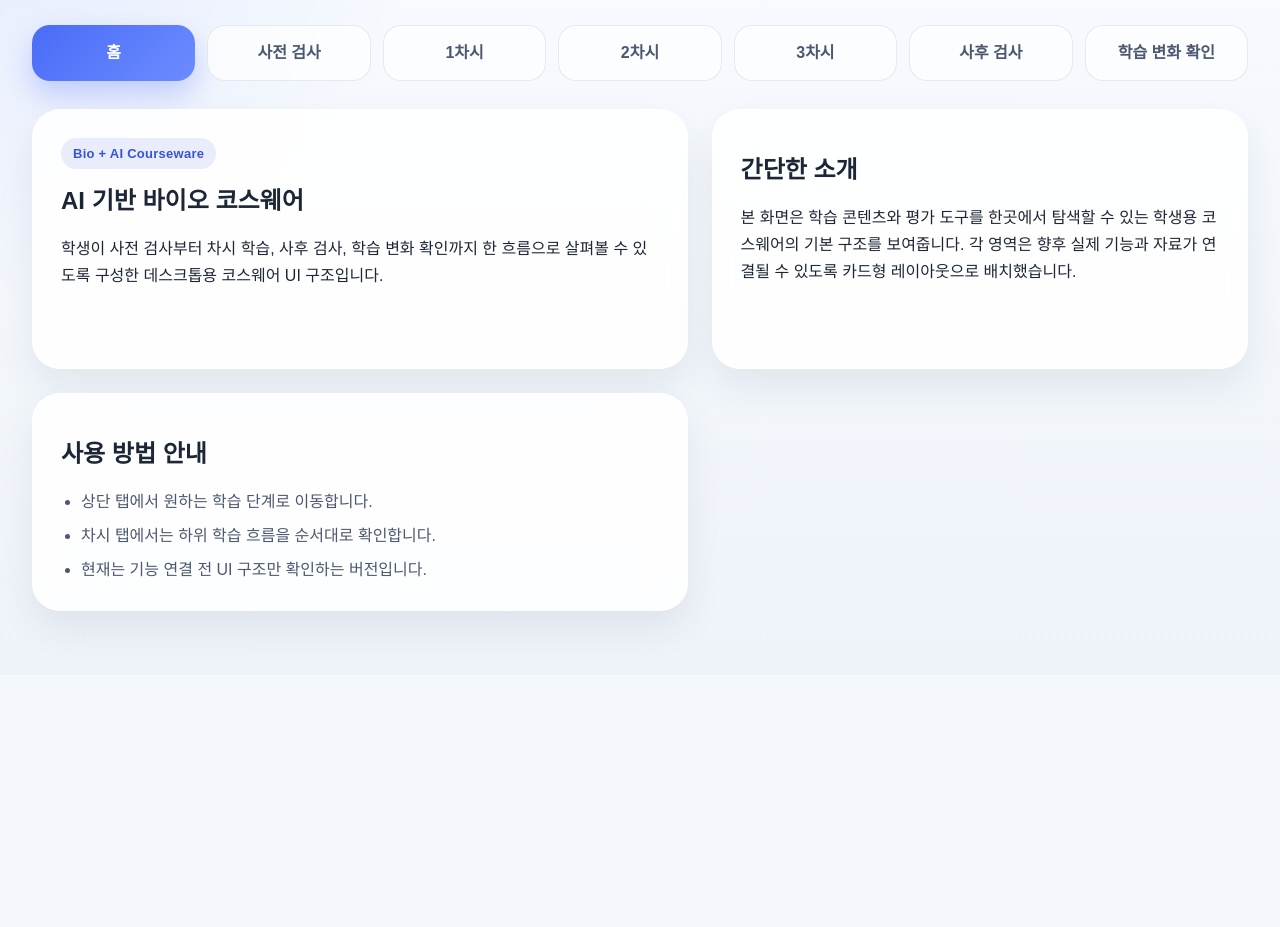
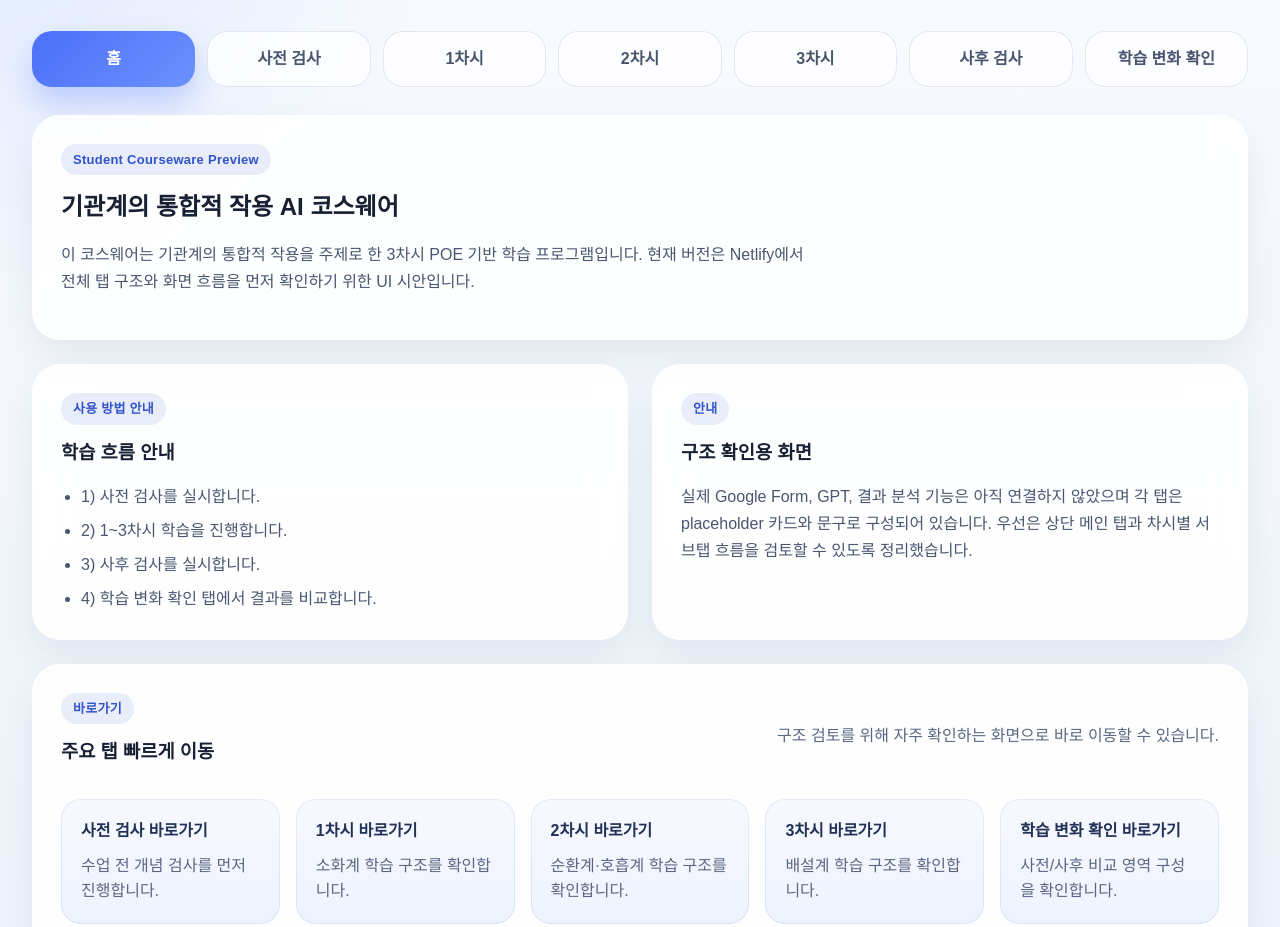
Before and after one commit to BioTeacher-AI/Bio-AI-Courseware, a React (Vite) app: page / in a window 1280 px wide. Shown: the part 125-1052 px from the top of the page. Before the commit the page ends 800 px from the top, so only its background shows below. Built offline with nearby package versions, Linux system fonts and the light colour scheme.

Commit message:
Refine courseware structure preview UI

```diff
--- a/index.html
+++ b/index.html
@@ -3,7 +3,7 @@
   <head>
     <meta charset="UTF-8" />
     <meta name="viewport" content="width=device-width, initial-scale=1.0" />
-    <title>AI 코스웨어</title>
+    <title>기관계의 통합적 작용 AI 코스웨어</title>
     <script type="module" src="/src/main.jsx"></script>
   </head>
   <body>
--- a/src/App.jsx
+++ b/src/App.jsx
@@ -19,16 +19,58 @@ const lessonSubTabs = [
   { id: 'explain', label: '설명하기' }
 ];
 
-const lessonTitles = {
-  lesson1: '1차시',
-  lesson2: '2차시',
-  lesson3: '3차시'
+const lessonContent = {
+  lesson1: {
+    title: '1차시: 소화계',
+    summary: '소화계의 구조와 기능을 관찰하고 POE 흐름에 따라 학습하는 영역입니다.',
+    placeholders: {
+      goal: '1차시 학습목표가 들어갈 영역입니다.',
+      video: '1차시 동기유발 영상이 들어갈 영역입니다.',
+      icebreak: '1차시 생각 열기 질문이 들어갈 영역입니다.',
+      experiment: '1차시 실험 준비물, 방법, 실험 영상이 들어갈 영역입니다.',
+      predict: '1차시 예상하기(GPT 활용) 영역입니다.',
+      explain: '1차시 설명하기(GPT 활용) 영역입니다.'
+    }
+  },
+  lesson2: {
+    title: '2차시: 순환계·호흡계',
+    summary: '순환계와 호흡계의 통합적 작용을 중심으로 학습하는 영역입니다.',
+    placeholders: {
+      goal: '2차시 학습목표가 들어갈 영역입니다.',
+      video: '2차시 동기유발 영상이 들어갈 영역입니다.',
+      icebreak: '2차시 생각 열기 질문이 들어갈 영역입니다.',
+      experiment: '2차시 실험 준비물, 방법, 실험 영상이 들어갈 영역입니다.',
+      predict: '2차시 예상하기(GPT 활용) 영역입니다.',
+      explain: '2차시 설명하기(GPT 활용) 영역입니다.'
+    }
+  },
+  lesson3: {
+    title: '3차시: 배설계',
+    summary: '배설계의 역할을 탐구하며 학습 내용을 정리하는 영역입니다.',
+    placeholders: {
+      goal: '3차시 학습목표가 들어갈 영역입니다.',
+      video: '3차시 동기유발 영상이 들어갈 영역입니다.',
+      icebreak: '3차시 생각 열기 질문이 들어갈 영역입니다.',
+      experiment: '3차시 실험 준비물, 방법, 실험 영상이 들어갈 영역입니다.',
+      predict: '3차시 예상하기(GPT 활용) 영역입니다.',
+      explain: '3차시 설명하기(GPT 활용) 영역입니다.'
+    }
+  }
 };
 
-const homeHighlights = [
-  '상단 탭에서 원하는 학습 단계로 이동합니다.',
-  '차시 탭에서는 하위 학습 흐름을 순서대로 확인합니다.',
-  '현재는 기능 연결 전 UI 구조만 확인하는 버전입니다.'
+const quickLinks = [
+  { id: 'pretest', title: '사전 검사 바로가기', caption: '수업 전 개념 검사를 먼저 진행합니다.' },
+  { id: 'lesson1', title: '1차시 바로가기', caption: '소화계 학습 구조를 확인합니다.' },
+  { id: 'lesson2', title: '2차시 바로가기', caption: '순환계·호흡계 학습 구조를 확인합니다.' },
+  { id: 'lesson3', title: '3차시 바로가기', caption: '배설계 학습 구조를 확인합니다.' },
+  { id: 'progress', title: '학습 변화 확인 바로가기', caption: '사전/사후 비교 영역 구성을 확인합니다.' }
+];
+
+const usageSteps = [
+  '1) 사전 검사를 실시합니다.',
+  '2) 1~3차시 학습을 진행합니다.',
+  '3) 사후 검사를 실시합니다.',
+  '4) 학습 변화 확인 탭에서 결과를 비교합니다.'
 ];
 
 function App() {
@@ -40,8 +82,7 @@ function App() {
   });
 
   const isLessonTab = ['lesson1', 'lesson2', 'lesson3'].includes(activeTopTab);
-
-  const activeLessonTitle = lessonTitles[activeTopTab];
+  const activeLesson = lessonContent[activeTopTab];
   const activeSubTab = lessonTabState[activeTopTab];
   const activeSubTabLabel = useMemo(
     () => lessonSubTabs.find((tab) => tab.id === activeSubTab)?.label ?? '',
@@ -55,100 +96,95 @@ function App() {
     }));
   };
 
-  const renderContent = () => {
-    if (activeTopTab === 'home') {
-      return (
+  const renderHome = () => (
+    <div className="page-stack">
+      <section className="card hero-card">
+        <div className="hero-copy">
+          <span className="section-tag">Student Courseware Preview</span>
+          <h2>기관계의 통합적 작용 AI 코스웨어</h2>
+          <p>
+            이 코스웨어는 기관계의 통합적 작용을 주제로 한 3차시 POE 기반 학습 프로그램입니다.
+            현재 버전은 Netlify에서 전체 탭 구조와 화면 흐름을 먼저 확인하기 위한 UI 시안입니다.
+          </p>
+        </div>
+      </section>
+
       <div className="content-grid content-grid--home">
-          <section className="card hero-card">
-            <span className="eyebrow">Bio + AI Courseware</span>
-            <h1>AI 기반 바이오 코스웨어</h1>
-            <p className="hero-text">
-              학생이 사전 검사부터 차시 학습, 사후 검사, 학습 변화 확인까지 한 흐름으로 살펴볼 수 있도록
-              구성한 데스크톱용 코스웨어 UI 구조입니다.
-            </p>
+        <section className="card info-card">
+          <span className="section-tag">사용 방법 안내</span>
+          <h3>학습 흐름 안내</h3>
+          <ul className="guide-list">
+            {usageSteps.map((step) => (
+              <li key={step}>{step}</li>
+            ))}
+          </ul>
         </section>
 
         <section className="card info-card">
-            <h2>간단한 소개</h2>
+          <span className="section-tag">안내</span>
+          <h3>구조 확인용 화면</h3>
           <p>
-              본 화면은 학습 콘텐츠와 평가 도구를 한곳에서 탐색할 수 있는 학생용 코스웨어의 기본 구조를
-              보여줍니다. 각 영역은 향후 실제 기능과 자료가 연결될 수 있도록 카드형 레이아웃으로 배치했습니다.
+            실제 Google Form, GPT, 결과 분석 기능은 아직 연결하지 않았으며 각 탭은 placeholder 카드와 문구로
+            구성되어 있습니다. 우선은 상단 메인 탭과 차시별 서브탭 흐름을 검토할 수 있도록 정리했습니다.
           </p>
         </section>
+      </div>
 
-          <section className="card info-card">
-            <h2>사용 방법 안내</h2>
-            <ul className="guide-list">
-              {homeHighlights.map((item) => (
-                <li key={item}>{item}</li>
+      <section className="card shortcuts-card">
+        <div className="section-heading">
+          <div>
+            <span className="section-tag">바로가기</span>
+            <h3>주요 탭 빠르게 이동</h3>
+          </div>
+          <p>구조 검토를 위해 자주 확인하는 화면으로 바로 이동할 수 있습니다.</p>
+        </div>
+        <div className="shortcut-grid">
+          {quickLinks.map((link) => (
+            <button
+              key={link.id}
+              type="button"
+              className="shortcut-card"
+              onClick={() => setActiveTopTab(link.id)}
+            >
+              <strong>{link.title}</strong>
+              <span>{link.caption}</span>
+            </button>
           ))}
-            </ul>
+        </div>
       </section>
     </div>
   );
-    }
 
-    if (activeTopTab === 'pretest') {
-      return (
-        <section className="card content-card">
-          <div className="section-header">
+  const renderAssessment = ({ title, description, buttonLabel }) => (
+    <div className="page-stack">
+      <section className="card assessment-card">
+        <div className="section-heading section-heading--align-start">
           <div>
-              <span className="section-tag">진단 평가</span>
-              <h2>사전 검사</h2>
+            <span className="section-tag">검사 안내</span>
+            <h2>{title}</h2>
           </div>
           <button type="button" className="primary-button">
-              검사 시작
+            {buttonLabel}
           </button>
         </div>
-          <p className="placeholder-text">
-            학습을 시작하기 전에 현재 이해 수준을 점검하는 사전 검사 안내 문구가 들어갈 영역입니다.
-          </p>
-        </section>
-      );
-    }
-
-    if (activeTopTab === 'posttest') {
-      return (
-        <section className="card content-card">
-          <div className="section-header">
-            <div>
-              <span className="section-tag">마무리 평가</span>
-              <h2>사후 검사</h2>
-            </div>
-            <button type="button" className="primary-button">
-              검사 시작
-            </button>
-          </div>
-          <p className="placeholder-text">사후 검사 안내와 마무리 점검 내용이 들어갈 영역입니다.</p>
-        </section>
-      );
-    }
-
-    if (activeTopTab === 'progress') {
-      return (
-        <div className="content-grid">
-          <section className="card content-card">
-            <span className="section-tag">성과 확인</span>
-            <h2>사전/사후 비교</h2>
-            <div className="placeholder-panel placeholder-panel--large">그래프 영역 placeholder</div>
+        <p className="body-text">{description}</p>
       </section>
 
-          <section className="card content-card">
-            <span className="section-tag">문항 분석</span>
-            <h2>문항별 분석</h2>
-            <div className="placeholder-panel">문항별 분석 영역 placeholder</div>
+      <section className="card placeholder-card">
+        <div className="placeholder-panel">추후 Google Form 또는 검사 모듈이 연결될 예정입니다.</div>
       </section>
     </div>
   );
-    }
 
-    if (isLessonTab) {
+  const renderLesson = () => {
+    const placeholderText = activeLesson.placeholders[activeSubTab];
+
     return (
       <div className="lesson-layout">
-          <section className="card lesson-sidebar">
-            <span className="section-tag">학습 흐름</span>
-            <h2>{activeLessonTitle}</h2>
-            <p>{activeLessonTitle}에서 확인할 세부 학습 단계를 선택하세요.</p>
+        <aside className="card lesson-sidebar">
+          <span className="section-tag">차시 서브탭</span>
+          <h2>{activeLesson.title}</h2>
+          <p>{activeLesson.summary}</p>
           <div className="subtab-list">
             {lessonSubTabs.map((tab) => {
               const isActive = lessonTabState[activeTopTab] === tab.id;
@@ -164,24 +200,87 @@ function App() {
               );
             })}
           </div>
+        </aside>
+
+        <section className="card lesson-content">
+          <div className="section-heading section-heading--stacked">
+            <div>
+              <span className="section-tag">{activeLesson.title}</span>
+              <h2>{activeSubTabLabel}</h2>
+            </div>
+            <p>{placeholderText}</p>
+          </div>
+          <div className="placeholder-panel placeholder-panel--lesson">{placeholderText}</div>
+        </section>
+      </div>
+    );
+  };
+
+  const renderProgress = () => (
+    <div className="page-stack">
+      <section className="card assessment-card">
+        <span className="section-tag">비교 확인</span>
+        <h2>학습 변화 확인</h2>
+        <p className="body-text">
+          사전 검사와 사후 검사 결과를 비교하여 학습 변화를 확인하는 영역입니다.
+        </p>
       </section>
 
-          <section className="card lesson-content">
-            <div className="section-header section-header--stacked">
+      <div className="content-grid">
+        <section className="card placeholder-card">
+          <div className="section-heading section-heading--stacked compact-gap">
             <div>
-                <span className="section-tag">{activeLessonTitle} 콘텐츠</span>
-                <h2>{activeSubTabLabel}</h2>
+              <span className="section-tag">그래프 영역</span>
+              <h3>사전/사후 비교 그래프</h3>
             </div>
-              <p className="section-description">
-                {activeLessonTitle} {activeSubTabLabel}가 들어갈 영역입니다.
-              </p>
           </div>
-            <div className="placeholder-panel placeholder-panel--lesson">
-              {activeLessonTitle} {activeSubTabLabel} placeholder content
+          <div className="placeholder-panel placeholder-panel--medium">
+            사전/사후 검사 비교 그래프가 들어갈 영역입니다.
+          </div>
+        </section>
+
+        <section className="card placeholder-card">
+          <div className="section-heading section-heading--stacked compact-gap">
+            <div>
+              <span className="section-tag">문항 분석</span>
+              <h3>문항별 변화 분석</h3>
+            </div>
+          </div>
+          <div className="placeholder-panel placeholder-panel--medium">
+            문항별 변화 분석 결과가 들어갈 영역입니다.
           </div>
         </section>
       </div>
+    </div>
   );
+
+  const renderContent = () => {
+    if (activeTopTab === 'home') {
+      return renderHome();
+    }
+
+    if (activeTopTab === 'pretest') {
+      return renderAssessment({
+        title: '사전 검사',
+        description: '1차시 수업 전 기관계 관련 사전 개념 검사를 실시하는 영역입니다.',
+        buttonLabel: '사전 검사 시작'
+      });
+    }
+
+    if (activeTopTab === 'posttest') {
+      return renderAssessment({
+        title: '사후 검사',
+        description: '3차시 수업 후 기관계 관련 사후 개념 검사를 실시하는 영역입니다.',
+        buttonLabel: '사후 검사 시작'
+      });
+    }
+
+    if (activeTopTab === 'progress') {
+      return renderProgress();
+    }
+
+    if (isLessonTab) {
+      return renderLesson();
     }
 
     return null;
@@ -191,13 +290,16 @@ function App() {
     <div className="app-shell">
       <header className="app-header">
         <div>
-          <span className="app-badge">Student UI Prototype</span>
-          <h1>AI 코스웨어 전체 구조</h1>
+          <span className="app-badge">AI Courseware Structure Preview</span>
+          <h1>학생용 AI 코스웨어 전체 구조 확인</h1>
         </div>
-        <p className="app-subtitle">상단 탭과 차시별 서브탭만으로 전체 학습 동선을 빠르게 검토할 수 있도록 구성했습니다.</p>
+        <p className="app-subtitle">
+          실제 기능 연결 전 단계에서 상단 메인 탭과 차시별 서브탭 흐름을 데스크톱 화면으로 먼저 검토할 수
+          있도록 구성했습니다.
+        </p>
       </header>
 
-      <nav className="top-tab-bar" aria-label="상단 학습 탭">
+      <nav className="top-tab-bar" aria-label="상단 메인 탭">
         {topTabs.map((tab) => {
           const isActive = activeTopTab === tab.id;
           return (
--- a/src/styles.css
+++ b/src/styles.css
@@ -1,7 +1,7 @@
 :root {
   font-family: 'Pretendard', 'Noto Sans KR', 'Apple SD Gothic Neo', sans-serif;
-  color: #1d2636;
-  background: #f4f7fb;
+  color: #182033;
+  background: #edf3fb;
   line-height: 1.5;
   font-weight: 400;
 }
@@ -14,8 +14,8 @@ body {
   margin: 0;
   min-width: 1280px;
   background:
-    radial-gradient(circle at top left, rgba(95, 127, 255, 0.12), transparent 28%),
-    linear-gradient(180deg, #f8fbff 0%, #eef3f9 100%);
+    radial-gradient(circle at top left, rgba(115, 151, 255, 0.18), transparent 26%),
+    linear-gradient(180deg, #f8fbff 0%, #edf3fb 100%);
 }
 
 button {
@@ -29,7 +29,7 @@ button {
 .app-shell {
   max-width: 1440px;
   margin: 0 auto;
-  padding: 40px 32px 56px;
+  padding: 40px 32px 64px;
 }
 
 .app-header {
@@ -37,24 +37,25 @@ button {
   justify-content: space-between;
   align-items: flex-end;
   gap: 24px;
-  margin-bottom: 24px;
+  margin-bottom: 28px;
 }
 
 .app-header h1 {
-  margin: 8px 0 0;
+  margin: 10px 0 0;
   font-size: 40px;
   line-height: 1.15;
 }
 
 .app-subtitle {
-  max-width: 520px;
+  max-width: 540px;
   margin: 0;
-  color: #5b667a;
+  color: #58647d;
   text-align: right;
+  font-size: 16px;
+  line-height: 1.7;
 }
 
 .app-badge,
-.eyebrow,
 .section-tag {
   display: inline-flex;
   align-items: center;
@@ -63,8 +64,8 @@ button {
   font-size: 13px;
   font-weight: 700;
   letter-spacing: 0.02em;
-  color: #3655d6;
-  background: rgba(54, 85, 214, 0.1);
+  color: #3153cb;
+  background: rgba(49, 83, 203, 0.1);
 }
 
 .top-tab-bar {
@@ -76,9 +77,10 @@ button {
 
 .top-tab,
 .subtab-button,
-.primary-button {
+.primary-button,
+.shortcut-card {
   border: none;
-  border-radius: 18px;
+  border-radius: 20px;
   cursor: pointer;
   transition:
     transform 0.2s ease,
@@ -89,36 +91,43 @@ button {
 
 .top-tab {
   padding: 16px 12px;
-  background: rgba(255, 255, 255, 0.72);
-  color: #4b5870;
+  background: rgba(255, 255, 255, 0.78);
+  color: #4a5670;
   font-weight: 700;
-  box-shadow: inset 0 0 0 1px rgba(127, 144, 170, 0.18);
+  box-shadow: inset 0 0 0 1px rgba(115, 128, 159, 0.18);
 }
 
 .top-tab:hover,
 .subtab-button:hover,
-.primary-button:hover {
+.primary-button:hover,
+.shortcut-card:hover {
   transform: translateY(-1px);
-  box-shadow: 0 12px 24px rgba(53, 71, 108, 0.12);
+  box-shadow: 0 14px 28px rgba(44, 59, 94, 0.12);
 }
 
 .top-tab.active {
-  background: linear-gradient(135deg, #4a6cf7, #6b8cff);
+  background: linear-gradient(135deg, #4b6ff8, #6c91ff);
   color: #ffffff;
-  box-shadow: 0 14px 28px rgba(74, 108, 247, 0.28);
+  box-shadow: 0 16px 30px rgba(75, 111, 248, 0.28);
 }
 
 .card {
-  background: rgba(255, 255, 255, 0.88);
-  border: 1px solid rgba(255, 255, 255, 0.6);
+  background: rgba(255, 255, 255, 0.9);
+  border: 1px solid rgba(255, 255, 255, 0.7);
   border-radius: 28px;
-  box-shadow: 0 18px 36px rgba(34, 46, 78, 0.08);
+  box-shadow: 0 18px 36px rgba(34, 47, 79, 0.08);
   backdrop-filter: blur(16px);
+}
+
+.page-stack {
+  display: flex;
+  flex-direction: column;
+  gap: 24px;
 }
 
 .content-grid {
   display: grid;
-  grid-template-columns: minmax(0, 1.1fr) minmax(0, 0.9fr);
+  grid-template-columns: repeat(2, minmax(0, 1fr));
   gap: 24px;
 }
 
@@ -128,45 +137,55 @@ button {
 
 .hero-card,
 .info-card,
-.content-card,
+.shortcuts-card,
+.assessment-card,
+.placeholder-card,
 .lesson-sidebar,
 .lesson-content {
   padding: 28px;
 }
 
 .hero-card {
-  min-height: 260px;
+  min-height: 220px;
+  display: flex;
+  align-items: center;
 }
 
-.hero-card h1,
-.info-card h2,
-.content-card h2,
+.hero-copy {
+  max-width: 760px;
+}
+
+.hero-card h2,
+.info-card h3,
+.shortcuts-card h3,
+.assessment-card h2,
 .lesson-sidebar h2,
-.lesson-content h2 {
+.lesson-content h2,
+.placeholder-card h3 {
   margin: 14px 0 12px;
 }
 
-.hero-text,
+.hero-card p,
 .info-card p,
-.placeholder-text,
 .lesson-sidebar p,
-.section-description,
-.app-subtitle {
+.lesson-content p,
+.body-text {
   font-size: 16px;
   line-height: 1.7;
+  color: #4a5670;
 }
 
 .guide-list {
   margin: 18px 0 0;
   padding-left: 20px;
-  color: #4b5870;
+  color: #4a5670;
 }
 
 .guide-list li + li {
   margin-top: 10px;
 }
 
-.section-header {
+.section-heading {
   display: flex;
   justify-content: space-between;
   align-items: center;
@@ -174,34 +193,55 @@ button {
   margin-bottom: 20px;
 }
 
-.section-header--stacked {
+.section-heading p {
+  margin: 0;
+  color: #5a6780;
+  line-height: 1.7;
+}
+
+.section-heading--align-start {
   align-items: flex-start;
+}
+
+.section-heading--stacked {
+  align-items: flex-start;
+}
+
+.compact-gap {
+  margin-bottom: 16px;
+}
+
+.shortcut-grid {
+  display: grid;
+  grid-template-columns: repeat(5, minmax(0, 1fr));
+  gap: 16px;
+}
+
+.shortcut-card {
+  padding: 20px;
+  text-align: left;
+  background: linear-gradient(180deg, #f7f9ff 0%, #eef3ff 100%);
+  box-shadow: inset 0 0 0 1px rgba(93, 114, 171, 0.12);
+}
+
+.shortcut-card strong {
+  display: block;
+  margin-bottom: 10px;
+  color: #223256;
+  font-size: 16px;
+}
+
+.shortcut-card span {
+  display: block;
+  color: #5b6780;
+  line-height: 1.6;
 }
 
 .primary-button {
   padding: 14px 24px;
-  background: linear-gradient(135deg, #4a6cf7, #6b8cff);
+  background: linear-gradient(135deg, #4b6ff8, #6c91ff);
   color: #ffffff;
   font-weight: 700;
-}
-
-.placeholder-panel {
-  display: grid;
-  place-items: center;
-  min-height: 220px;
-  border: 1.5px dashed rgba(86, 110, 158, 0.32);
-  border-radius: 24px;
-  background: linear-gradient(135deg, rgba(99, 122, 255, 0.08), rgba(99, 122, 255, 0.02));
-  color: #4d5a73;
-  font-weight: 600;
-}
-
-.placeholder-panel--large {
-  min-height: 320px;
-}
-
-.placeholder-panel--lesson {
-  min-height: 360px;
 }
 
 .lesson-layout {
@@ -222,12 +262,33 @@ button {
   padding: 16px 18px;
   text-align: left;
   background: #f3f6fd;
-  color: #4a5770;
+  color: #4a5670;
   font-weight: 700;
 }
 
 .subtab-button.active {
-  background: linear-gradient(135deg, rgba(74, 108, 247, 0.16), rgba(107, 140, 255, 0.24));
-  color: #2440b3;
-  box-shadow: inset 0 0 0 1px rgba(74, 108, 247, 0.15);
+  background: linear-gradient(135deg, rgba(75, 111, 248, 0.16), rgba(108, 145, 255, 0.24));
+  color: #2543b1;
+  box-shadow: inset 0 0 0 1px rgba(75, 111, 248, 0.14);
 }
+
+.placeholder-panel {
+  display: grid;
+  place-items: center;
+  min-height: 200px;
+  padding: 24px;
+  border: 1.5px dashed rgba(86, 110, 158, 0.34);
+  border-radius: 24px;
+  background: linear-gradient(135deg, rgba(99, 122, 255, 0.08), rgba(99, 122, 255, 0.03));
+  color: #4c5a74;
+  font-weight: 600;
+  text-align: center;
+}
+
+.placeholder-panel--lesson {
+  min-height: 360px;
+}
+
+.placeholder-panel--medium {
+  min-height: 260px;
+}
```
Lines whose indentation alone changed are shown as unchanged.
